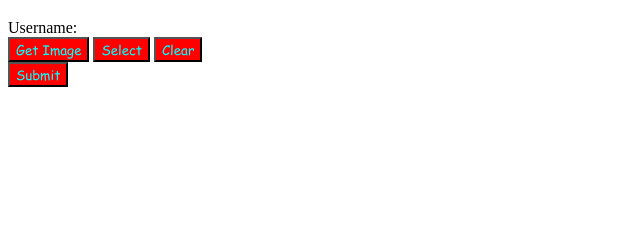
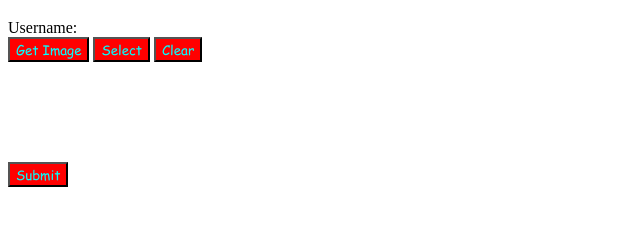
Before and after one commit to Rubyboat1207/BadUIBattles, a plain HTML site: page index.html in a window 1280 px wide. Shown: the part 61-286 px from the top of the page, without its empty margins (0-640 px from the left). Drawn offline with Linux system fonts and the light colour scheme.

Commit message:
actual padding patch

```diff
--- a/index.html
+++ b/index.html
@@ -15,7 +15,7 @@
         <button onclick="getImages();" class="imgbutton">Get Image</button>
         <button onclick="SelectLetter();" class="imgbutton">Select</button>
         <button id="clear" class="imgbutton">Clear</button>
-        <div id="img-area" style="min-width:100px;">
+        <div id="img-area" style="min-height:100px;">
 
         </div>
         <button id="submit" class="imgbutton">Submit</button>
```
